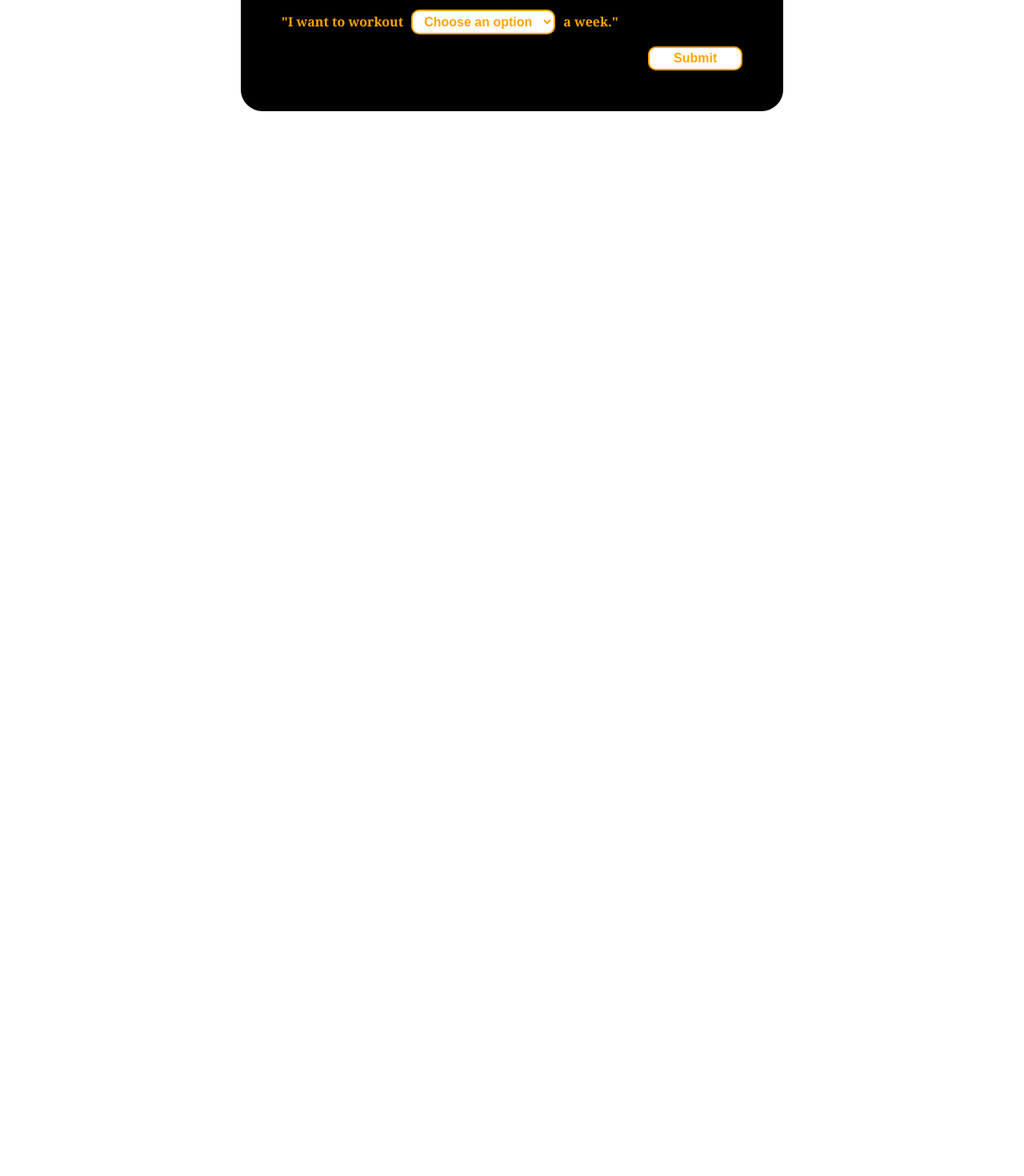
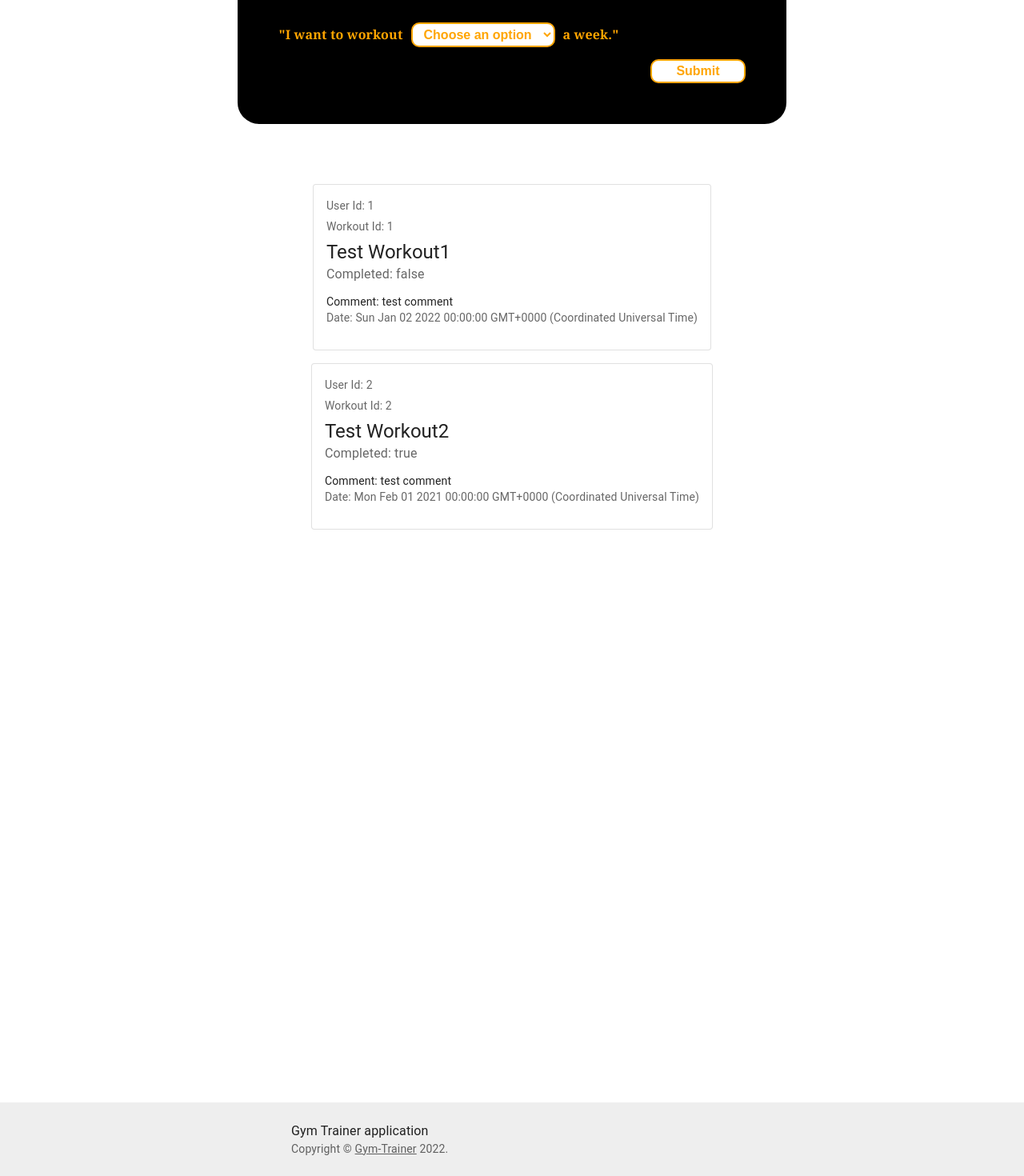
Before and after one commit to alezubi/Gym-Trainer-React-Official, a React (Create React App) app in the folder gym-trainer/: page /WorkoutLog in a window 1280 px wide. Shown: the part 365-1835 px from the top of the page at 80% size. Before the commit the page ends 800 px from the top, so only its background shows below. Built offline with nearby package versions, Linux system fonts and the light colour scheme.

Commit message:
added workout-log feature

```diff
--- a/gym-trainer/package.json
+++ b/gym-trainer/package.json
@@ -3,6 +3,9 @@
   "version": "0.1.0",
   "private": true,
   "dependencies": {
+    "@emotion/react": "^11.10.4",
+    "@emotion/styled": "^11.10.4",
+    "@mui/material": "^5.10.4",
     "@testing-library/jest-dom": "^5.16.5",
     "@testing-library/react": "^13.3.0",
     "@testing-library/user-event": "^13.5.0",
--- a/gym-trainer/src/App.tsx
+++ b/gym-trainer/src/App.tsx
@@ -4,6 +4,7 @@ import GymForm from "./components/Form/GymForm";
 
 import Navbar from "./components/Navbar/Navbar";
 import Routes from "./components/Routes";
+import StickyFooter from "./components/StickyFooter";
 import AppUserProvider from "./context/AppUserProvider";
 
 // React Context API -> allows to define a context that is visible throughout our app
@@ -18,6 +19,7 @@ function App() {
           <Navbar />
           <GymForm />
           <Routes />
+          <StickyFooter/>
   </>
 }
 
--- a/gym-trainer/src/components/Navbar/Navbar.tsx
+++ b/gym-trainer/src/components/Navbar/Navbar.tsx
@@ -22,12 +22,15 @@ interface AuthNavbarElementProps{
 }
 
 function AuthNavbarElements({appUser}: AuthNavbarElementProps){
+
+
     return <>
-        <li><Link to="/">Home</Link></li>
-        <li><Link to="/exercises">Exercises</Link></li>
-        <li>User Profile</li>
-        <li className="element right">Hello, {appUser?.username}</li>
-    </>
+    <li><Link to="/">Home</Link></li>
+    <li><Link to="/exercises">Exercises</Link></li>
+    <li><Link to="/workoutLog">WorkoutLog</Link></li>
+    <li>User Profile</li>
+    <li className="element right">Hello, {appUser?.username}</li>
+</>
 }
 
 function NoAuthNavbarElements(){
--- a/gym-trainer/src/components/Routes.tsx
+++ b/gym-trainer/src/components/Routes.tsx
@@ -5,6 +5,7 @@ import AuthPage from "../pages/AuthPage"
 import HomePage from "../pages/HomePage"
 import { useContext } from "react"
 import { AppUserContext } from "../context/AppUserProvider"
+import WorkoutLogPage from "../pages/WorkoutLogPage"
 
 export default function Routes(){
 
@@ -18,5 +19,6 @@ export default function Routes(){
       </>
     }/>
     <Route path="/exercises" element={<ExercisePage />}/>
+    <Route path="/WorkoutLog" element={<WorkoutLogPage />}/>
   </DOMRoutes>
 }
--- /dev/null
+++ b/gym-trainer/src/components/StickyFooter.tsx
@@ -0,0 +1,53 @@
+import * as React from 'react';
+import CssBaseline from '@mui/material/CssBaseline';
+import Box from '@mui/material/Box';
+import Typography from '@mui/material/Typography';
+import Container from '@mui/material/Container';
+import Link from '@mui/material/Link';
+
+function Copyright() {
+  return (
+    <Typography variant="body2" color="text.secondary">
+      {'Copyright © '}
+      <Link color="inherit" href="https://github.com/Gym-Trainer-React/Gym-Trainer-React-Official">
+        Gym-Trainer
+      </Link>{' '}
+      {new Date().getFullYear()}
+      {'.'}
+    </Typography>
+  );
+}
+
+export default function StickyFooter() {
+  return (
+    <Box
+      sx={{
+        display: 'flex',
+        flexDirection: 'column',
+        minHeight: '100vh',
+      }}
+    >
+      <CssBaseline />
+
+      <Box
+        component="footer"
+        sx={{
+          py: 3,
+          px: 2,
+          mt: 'auto',
+          backgroundColor: (theme) =>
+            theme.palette.mode === 'light'
+              ? theme.palette.grey[200]
+              : theme.palette.grey[800],
+        }}
+      >
+        <Container maxWidth="sm">
+          <Typography variant="body1">
+          Gym Trainer application
+          </Typography>
+          <Copyright />
+        </Container>
+      </Box>
+    </Box>
+  );
+}
--- /dev/null
+++ b/gym-trainer/src/components/WorkoutLog.tsx
@@ -0,0 +1,79 @@
+import { WorkoutLogData } from "../pages/WorkoutLogPage";
+
+
+
+import * as React from 'react';
+import Box from '@mui/material/Box';
+import Card from '@mui/material/Card';
+import CardActions from '@mui/material/CardActions';
+import CardContent from '@mui/material/CardContent';
+import Button from '@mui/material/Button';
+import Typography from '@mui/material/Typography';
+
+interface WorkoutLogProps{
+    workoutLog: WorkoutLogData;
+}
+
+
+// const bull = (
+//   <Box
+//     component="span"
+//     sx={{ display: 'inline-block', mx: '2px', transform: 'scale(0.8)' }}
+//   >
+//     •
+//   </Box>
+// );
+
+
+
+
+
+
+export default function WorkoutLog({workoutLog}:WorkoutLogProps){
+    const card = (
+        <React.Fragment>
+          <CardContent  >
+            <Typography sx={{ fontSize: 14 }} color="text.secondary" gutterBottom>
+            User Id: {workoutLog.userId}
+            </Typography>
+            <Typography sx={{ fontSize: 14 }} color="text.secondary" gutterBottom>
+            Workout Id: {workoutLog.workoutId}
+            </Typography>
+
+
+            <Typography variant="h5" component="div">
+             {workoutLog.workoutName}
+            </Typography>
+            <Typography sx={{ mb: 1.5 }} color="text.secondary">
+                Completed: {workoutLog.completed ? 'true' : 'false'}
+            </Typography>
+            <Typography variant="body2">
+            Comment: {workoutLog.comment}
+            </Typography>
+            <Typography sx={{ fontSize: 14 }} color="text.secondary" gutterBottom>
+            Date: {workoutLog.dateCompleted.toString()}
+            </Typography>
+          </CardContent>
+          {/* <CardActions>
+            <Button size="small">Learn More</Button>
+          </CardActions> */}
+        </React.Fragment>
+
+      );
+    return <div style={{ display:'flex', justifyContent:'center' }}>
+        {/* <h3>User Id: {workoutLog.userId}</h3>
+        <h3>Workout Id: {workoutLog.workoutId}</h3>
+        <p>Comment: {workoutLog.comment}</p>
+        <p>Completed: {workoutLog.completed ? 'true' : 'false'}</p>
+        <p>Date: {workoutLog.dateCompleted.toString()}</p> */
+        <Box sx={{ minWidth: 275  }}m={1}>
+        <Card variant="outlined">{card}</Card>
+      </Box>
+
+        }
+
+    </div>
+
+
+
+}
--- /dev/null
+++ b/gym-trainer/src/pages/WorkoutLogPage.tsx
@@ -0,0 +1,79 @@
+import { useEffect, useState } from "react";
+import WorkoutLog from "../components/WorkoutLog";
+
+export interface WorkoutLogData {
+  userId: number;
+  workoutId: number;
+  workoutName: string;
+  comment: string;
+  completed: boolean;
+  dateCompleted: Date;
+}
+
+const tempWorkoutLog: Array<WorkoutLogData> = [
+  {
+    userId: 1,
+    workoutId: 1,
+    workoutName: "Test Workout1",
+    comment: "test comment",
+    completed: false,
+    dateCompleted: new Date("2022-01-02"),
+  },
+  {
+    userId: 2,
+    workoutId: 2,
+    workoutName: "Test Workout2",
+    comment: "test comment",
+    completed: true,
+    dateCompleted: new Date("2021-02-01"),
+  },
+];
+
+export default function WorkoutLogPage() {
+  const [workoutLog, setWorkoutLog] = useState<Array<WorkoutLogData> | null>(
+    null
+  );
+
+  useEffect(pageLoad);
+  function pageLoad(){
+    //   fetchWorkoutLog();
+    setWorkoutLog(fetchWorkoutLogData());
+
+  }
+  function fetchWorkoutLogData(): Array<WorkoutLogData>{
+      // take Workout Log data and display on the page
+    //   WORKOUT_API.get('exercise?language=2')
+    //   .then(response => setExercises(mapData(response.data)))
+    return tempWorkoutLog;
+
+  }
+
+  function displayWorkoutLog() {
+    // take user id and display all the workout log data
+  }
+//   function mapData(data:any) : Array<WorkoutLogData>{
+//     return data.map(({userId,workoutId,comment,completed,dateCompleted }:any)) =>{
+//         return{
+//             userId: userId,
+//             workoutId: workoutId,
+//             comment: comment,
+//             completed: completed,
+//             dateCompleted: dateCompleted
+//         }
+//     }
+
+//   }
+return !workoutLog ?
+
+<LoadingBar /> :
+<>
+   {workoutLog.map((workoutLog: WorkoutLogData, i) => <WorkoutLog key={i} workoutLog={workoutLog}/>)}
+</>
+
+}
+
+
+function LoadingBar(){
+// TODO: replace with an actual loading bar
+return <h1>Loading...</h1>
+}
```
Also changed, not shown: 1 other file (tests, documents, lock files or other folders).
